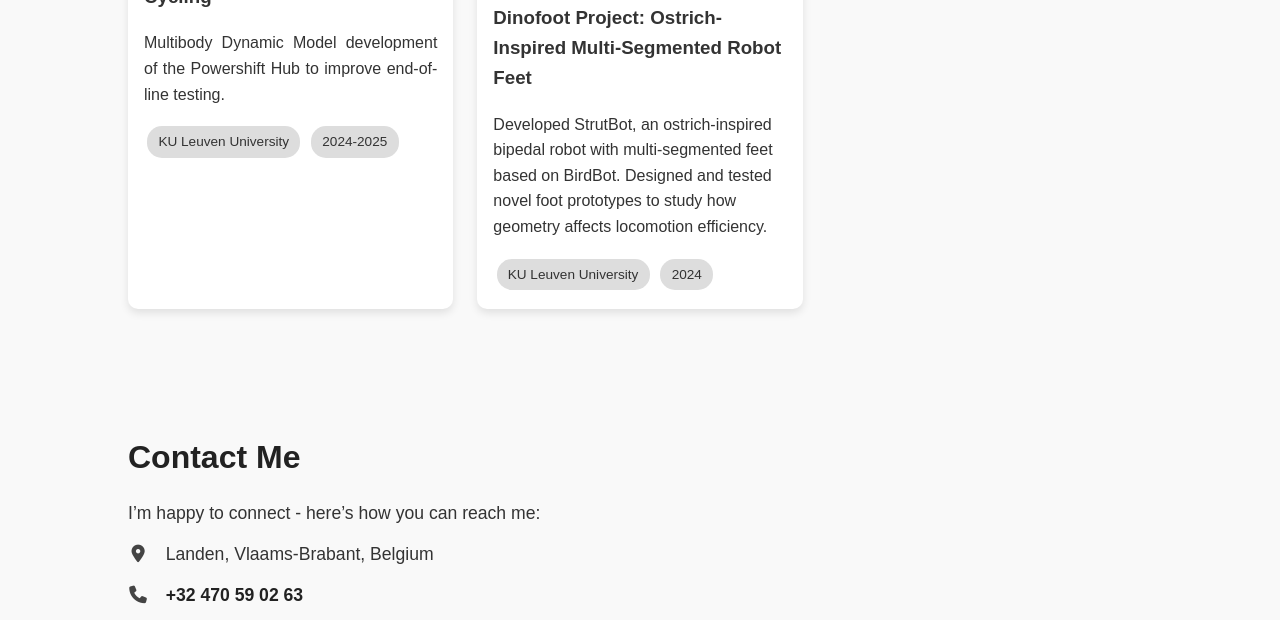
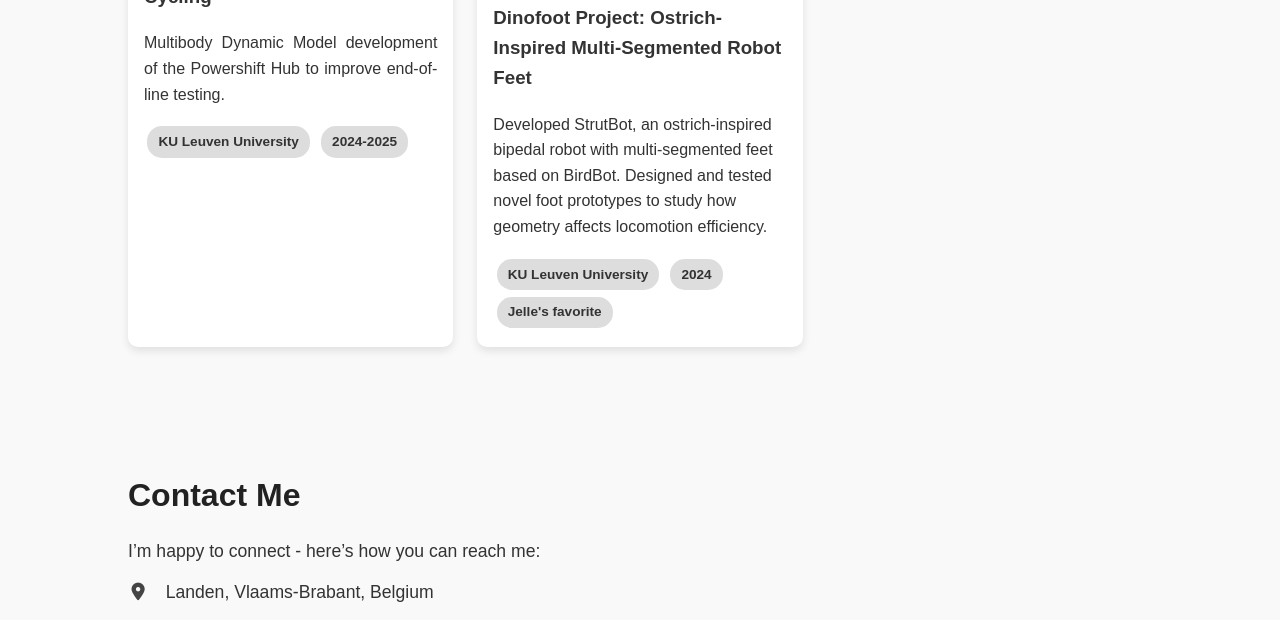
Before and after one commit to Djelly02/djelly02.github.io, a plain HTML site: page index.html in a window 1280 px wide. Shown: the part 2040-2660 px from the top of the page. Drawn offline with Linux system fonts and the light colour scheme.

Commit message:
Update index.html

```diff
--- a/index.html
+++ b/index.html
@@ -91,8 +91,8 @@
       <h3>Master thesis with Classified Cycling</h3>  <!-- title of the project -->
       <p align="justify">Multibody Dynamic Model development of the Powershift Hub to improve end-of-line testing.</p> <!-- short description -->
       <div class="info">
-        <span class="info-tag">KU Leuven University</span>
-        <span class="info-tag">2024-2025</span>
+        <span class="info-tag"><strong>KU Leuven University</strong></span>
+        <span class="info-tag"><strong>2024-2025</strong></span>
       </div>
     </a>
 
@@ -101,8 +101,9 @@
       <h3>Dinofoot Project: Ostrich-Inspired Multi-Segmented Robot Feet</h3>
       <p>Developed StrutBot, an ostrich-inspired bipedal robot with multi-segmented feet based on BirdBot. Designed and tested novel foot prototypes to study how geometry affects locomotion efficiency.</p>
       <div class="info">
-        <span class="info-tag">KU Leuven University</span>
-        <span class="info-tag">2024</span>
+        <span class="info-tag"><strong>KU Leuven University</strong></span>
+        <span class="info-tag"><strong>2024</strong></span>
+        <span class="info-tag"><strong>Jelle's favorite</strong></span>
       </div>
     </a>
 
```
